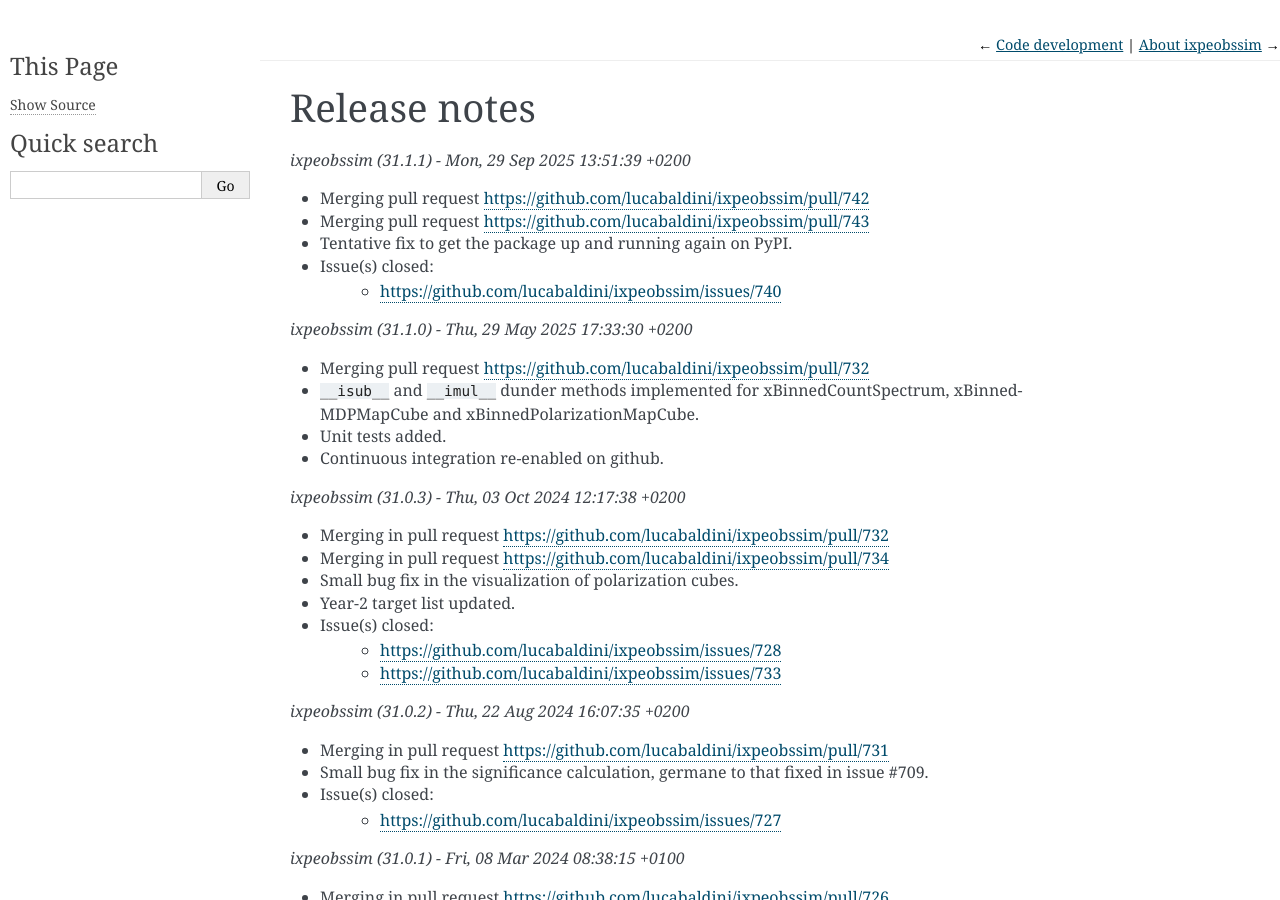
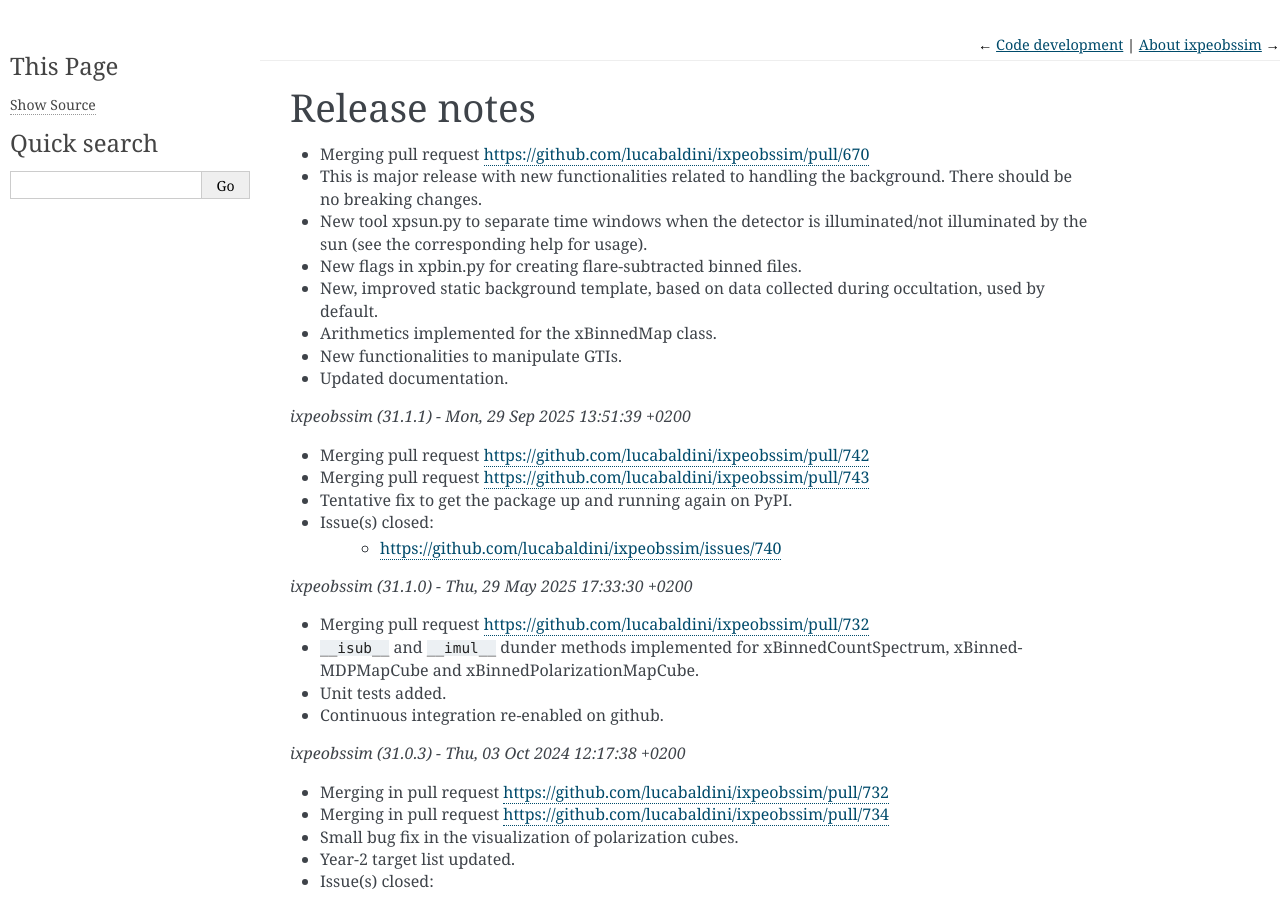
Before and after one commit to lucabaldini/ixpeobssim, a Sphinx documentation site: the page built from docs/release_notes.rst, in a window 1280 px wide and 900 px high. Built offline with Sphinx 7.4.7, drawn with Linux system fonts in a browser that asks for light colours; formulas are drawn with MathJax 3.

Commit message:
Updated release notes.

```diff
--- a/docs/release_notes.rst
+++ b/docs/release_notes.rst
@@ -2,6 +2,18 @@
 
 Release notes
 =============
+
+* Merging pull request https://github.com/lucabaldini/ixpeobssim/pull/670
+* This is major release with new functionalities related to handling the
+  background. There should be no breaking changes.
+* New tool xpsun.py to separate time windows when the detector is illuminated/not
+  illuminated by the sun (see the corresponding help for usage).
+* New flags in xpbin.py for creating flare-subtracted binned files.
+* New, improved static background template, based on data collected during
+  occultation, used by default.
+* Arithmetics implemented for the xBinnedMap class.
+* New functionalities to manipulate GTIs.
+* Updated documentation.
 
 
 *ixpeobssim (31.1.1) - Mon, 29 Sep 2025 13:51:39 +0200*
```
